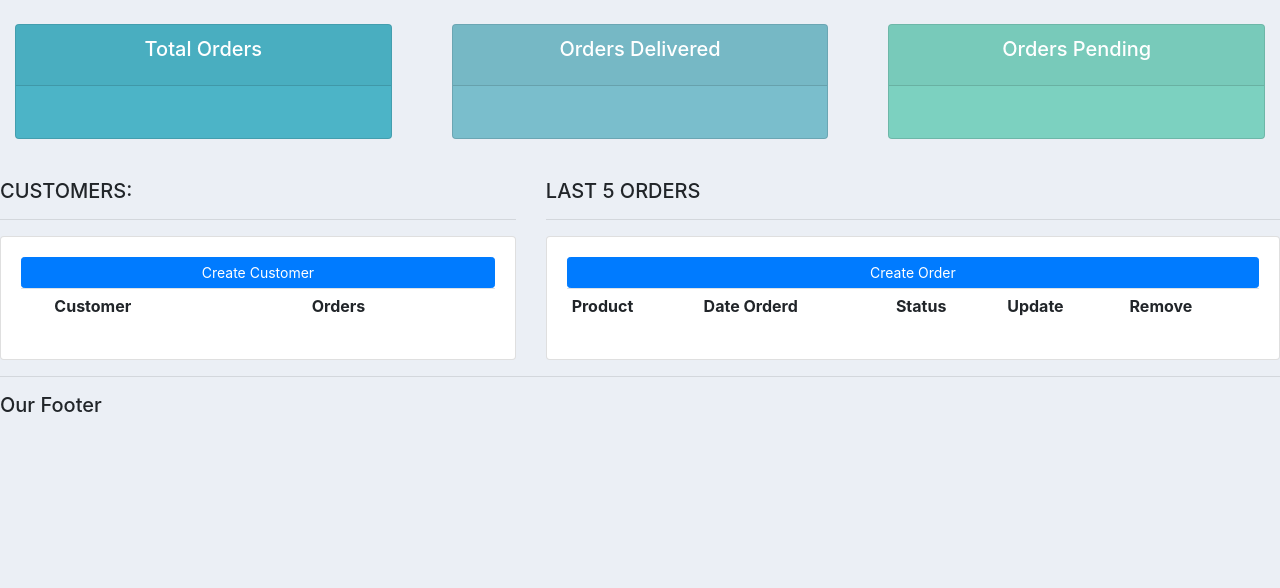
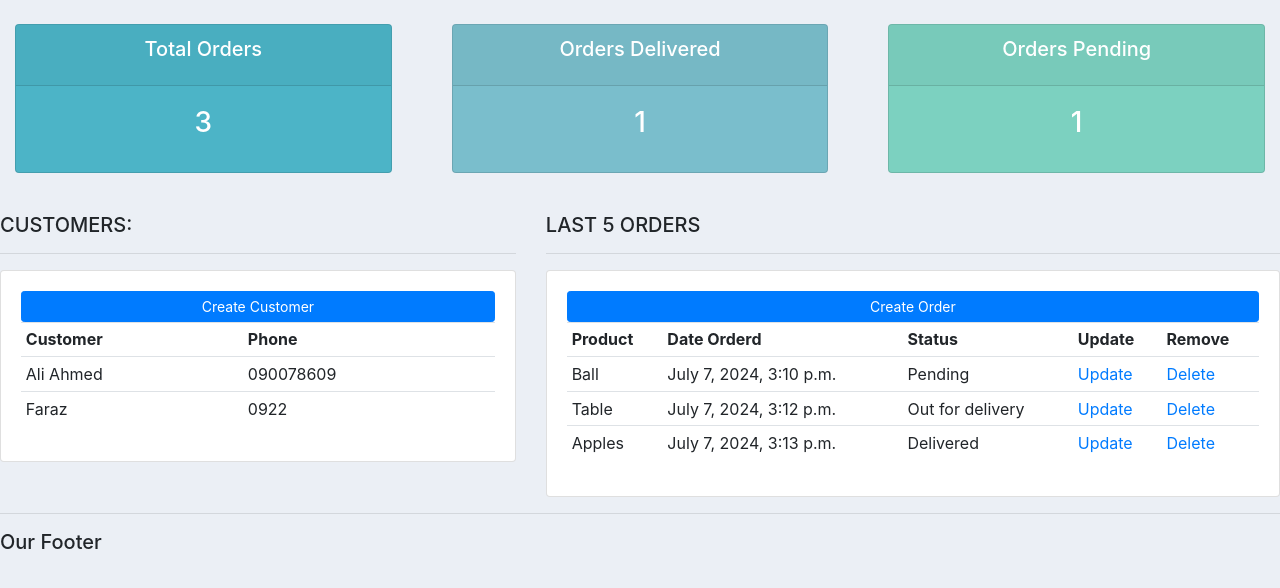
Before and after one commit to mshahzaib1629/practice-django, a Django app: page / in a window 1280 px wide. Shown: the part 69-657 px from the top of the page. Run offline with Django 5.2, Linux system fonts and the light colour scheme; data comes from the database, SQL or seed files in the repository; both versions use the stored data as it was after the commit; lists and menus that the app fills with data are empty.

Commit message:
rendered data into templates

```diff
--- a/accounts/templates/accounts/dashboard.html
+++ b/accounts/templates/accounts/dashboard.html
@@ -14,10 +14,17 @@
 			<a class="btn btn-primary  btn-sm btn-block" href="">Create Customer</a>
 			<table class="table table-sm">
 				<tr>
-					<th></th>
 					<th>Customer</th>
-					<th>Orders</th>
+					<th>Phone</th>
 				</tr>
+
+				{% for customer in customers %}
+					<tr>
+
+						<td>{{customer.name}}</td>
+						<td>{{customer.phone}}</td>
+					</tr>
+				{% endfor %}
 
 			</table>
 		</div>
@@ -37,6 +44,18 @@
 					<th>Remove</th>
 				</tr>
 
+				{% for order in orders %}
+					<tr>
+						<td>{{order.product}}</td>
+						<td>{{order.date_created}}</td>
+						<td>{{order.status}}</td>
+						<td><a href="">Update</a></td>
+						<td><a href="">Delete</a></td>
+
+					</tr>
+				{% endfor %}
+
+
 			</table>
 		</div>
 	</div>
--- a/accounts/templates/accounts/status.html
+++ b/accounts/templates/accounts/status.html
@@ -8,7 +8,7 @@
 			  		<h5 class="card-title">Total Orders</h5>
 			  	</div>
 			  	<div class="card-body">
-			    	<h3 class="card-title"></h3>
+			    	<h3 class="card-title">{{total_orders}}</h3>
 			  	</div>
 			</div>
 		</div>
@@ -21,7 +21,7 @@
 			  		<h5 class="card-title">Orders Delivered</h5>
 			  	</div>
 			  	<div class="card-body">
-			    	<h3 class="card-title"></h3>
+			    	<h3 class="card-title">{{delivered}}</h3>
 			  	</div>
 			</div>
 		</div>
@@ -34,7 +34,7 @@
 			  		<h5 class="card-title">Orders Pending</h5>
 			  	</div>
 			  	<div class="card-body">
-			    	<h3 class="card-title"></h3>
+			    	<h3 class="card-title">{{pending}}</h3>
 			  	</div>
 			</div>
 		</div>
--- a/accounts/views.py
+++ b/accounts/views.py
@@ -1,17 +1,33 @@
 from django.shortcuts import render
 from django.http import HttpResponse
-
 # Create your views here.
+from .models import *
 
 
 def home(request):
-    return render(request, "accounts/dashboard.html")
+	orders = Order.objects.all()
+	customers = Customer.objects.all()
+
+	total_customers = customers.count()
+
+	total_orders = orders.count()
+	delivered = orders.filter(status='Delivered').count()
+	pending = orders.filter(status='Pending').count()
+
+	context = {'orders':orders, 'customers':customers,
+	'total_orders':total_orders,'delivered':delivered,
+	'pending':pending }
+
+	return render(request, 'accounts/dashboard.html', context)
 
 def products(request):
-    return render(request, "accounts/products.html")
+    products = Product.objects.all()
+
+    return render(request, 'accounts/products.html', {'products':products})
 
 def customer(request):
-    return render(request, "accounts/customer.html")
+	return render(request, 'accounts/customer.html')
+
 
 
 '''
```
Also changed, not shown: accounts/templates/accounts/products.html (+13 -1 lines), db.sqlite3.
